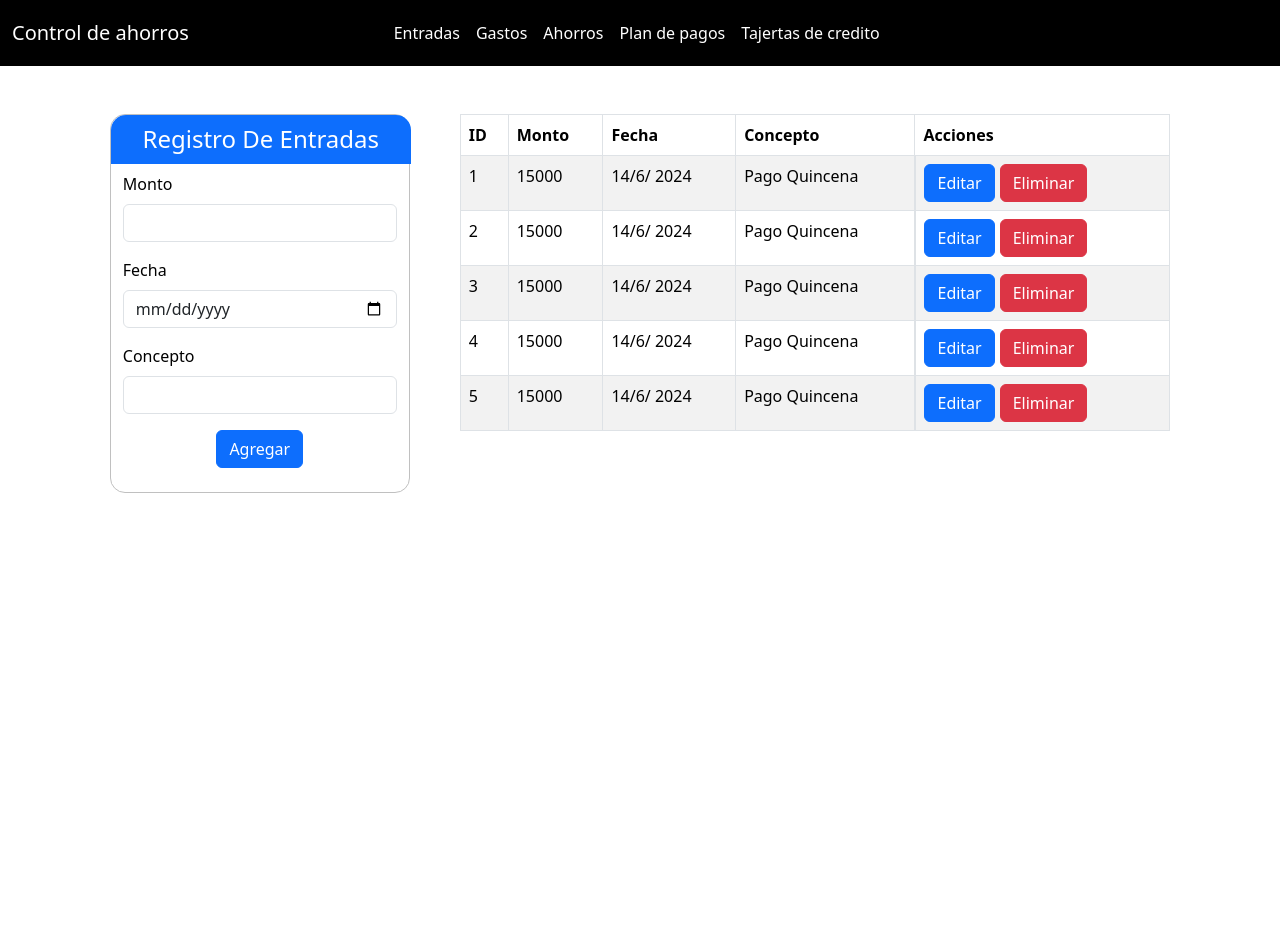
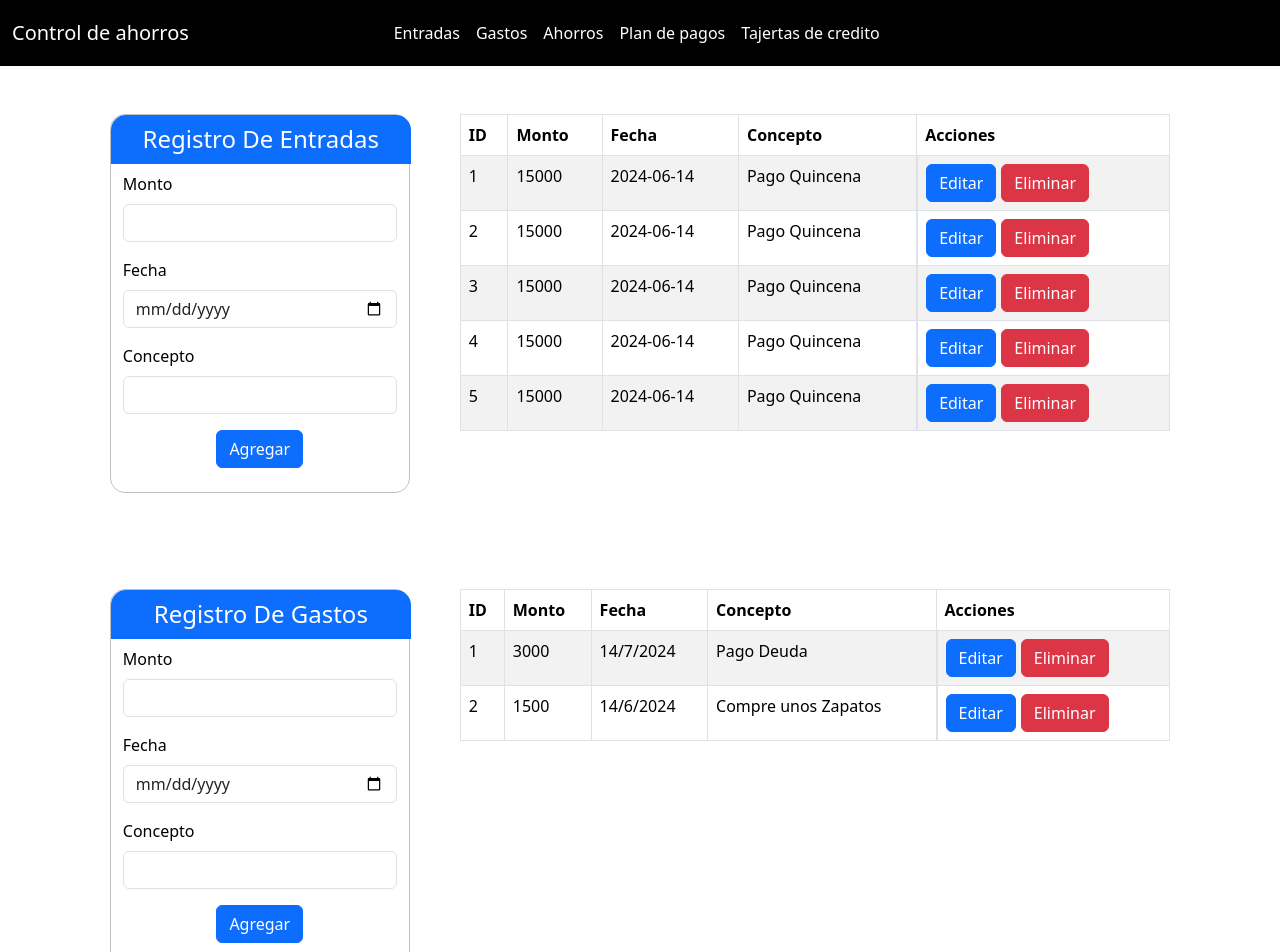
Before and after one commit to Andriusdesarolladorweb/Proyecto, a React (Create React App) app: page / in a window 1280 px wide. Shown: the top 952 px of the page. Before the commit the page ends 800 px from the top, so only its background shows below. Built offline with nearby package versions, Linux system fonts and the light colour scheme.

Commit message:
Actulize el insert, update y delete

```diff
--- a/src/Componte/CrudEntradas.js
+++ b/src/Componte/CrudEntradas.js
@@ -1,20 +1,29 @@
 import "../css/CrudEntradas.css";
-import React, { useState } from "react";
+import React, { useState, useEffect } from "react";
 
-//Array para mostrar datos en la tabla
 export default function CrudEntradas() {
-  const mostrar = [
-    { id: 1, monto: 15000, fecha: "14/6/ 2024", concepto: "Pago Quincena" },
-    { id: 2, monto: 15000, fecha: "14/6/ 2024", concepto: "Pago Quincena" },
-    { id: 3, monto: 15000, fecha: "14/6/ 2024", concepto: "Pago Quincena" },
-    { id: 4, monto: 15000, fecha: "14/6/ 2024", concepto: "Pago Quincena" },
-    { id: 5, monto: 15000, fecha: "14/6/ 2024", concepto: "Pago Quincena" },
+  const mostrarDatos = [
+    { id: 1, monto: 15000, fecha: "2024-06-14", concepto: "Pago Quincena" },
+    { id: 2, monto: 15000, fecha: "2024-06-14", concepto: "Pago Quincena" },
+    { id: 3, monto: 15000, fecha: "2024-06-14", concepto: "Pago Quincena" },
+    { id: 4, monto: 15000, fecha: "2024-06-14", concepto: "Pago Quincena" },
+    { id: 5, monto: 15000, fecha: "2024-06-14", concepto: "Pago Quincena" },
   ];
 
-  const [data, setData] = useState(mostrar);
+  // Cargar datos desde localStorage o usar datos predeterminados
+  const [data, setData] = useState(() => {
+    const storedData = localStorage.getItem("entradas");
+    return storedData ? JSON.parse(storedData) : mostrarDatos;
+  });
   const [monto, setMonto] = useState("");
   const [fecha, setFecha] = useState("");
   const [concepto, setConcepto] = useState("");
+  const [editId, setEditId] = useState(null);
+
+  // Guardar datos en localStorage cuando 'data' cambia
+  useEffect(() => {
+    localStorage.setItem("entradas", JSON.stringify(data));
+  }, [data]);
 
   const handleChange = (e) => {
     const { name, value } = e.target;
@@ -27,25 +36,72 @@ export default function CrudEntradas() {
     }
   };
 
-  const insertar = () => {
-    const id = data.length + 1;
-    const nuevaEntrada = { id, monto, fecha, concepto };
-    setData([...data, nuevaEntrada]);
+  // Insertar registro
+  const handleInsertClick = () => {
+    if (!editId) {
+      const id = data.length ? Math.max(data.map((d) => d.id)) + 1 : 1;
+      const nuevaEntrada = { id, monto, fecha, concepto };
+      setData([...data, nuevaEntrada]);
+      setMonto("");
+      setFecha("");
+      setConcepto("");
+    }
+
+    //Alerta de que se registro correctamente
+    alert("!Se ha registrado correctamente¡");
+  };
+
+  // Editar registros
+  const handleEditClick = (id) => {
+    const entryToEdit = data.find((entry) => entry.id === id);
+    if (entryToEdit) {
+      setMonto(entryToEdit.monto);
+      setFecha(entryToEdit.fecha);
+      setConcepto(entryToEdit.concepto);
+      setEditId(id);
+    }
+  };
+
+  const handleSaveClick = () => {
+    const newData = data.map((entry) => {
+      if (entry.id === editId) {
+        return {
+          ...entry,
+          monto: monto,
+          fecha: fecha,
+          concepto: concepto,
+        };
+      }
+      return entry;
+    });
+    setData(newData);
     setMonto("");
     setFecha("");
     setConcepto("");
+    setEditId();
+
+    //Alerta de que se edito correctamente
+    alert("Se ha editado correctamente¡");
+  };
+
+  const handleDeleteClick = (id) => {
+    const newData = data.filter((entry) => entry.id !== id);
+    setData(newData);
+
+    //Alerta de que se elimino correctamente
+    alert("Se ha eliminado correctamente¡");
   };
 
   return (
     <div>
       <div className="container-primary d-flex justify-content-center p-5">
         <div className="Container-formulario">
-          <form className=" Formulario bg-white text-black">
+          <form className="Formulario bg-white text-black">
             <div className="Container-titulo bg-primary">
               <h4 className="text-center text-white">Registro De Entradas</h4>
             </div>
             <div className="container">
-              <div className="mb-3 ">
+              <div className="mb-3">
                 <label htmlFor="Monto" className="form-label">
                   Monto
                 </label>
@@ -86,17 +142,17 @@ export default function CrudEntradas() {
               </div>
               <button
                 type="button"
-                className="btn btn-primary submit-btn text-center d-flex m-auto "
-                onClick={insertar}
+                className="btn btn-primary submit-btn text-center d-flex m-auto"
+                onClick={editId ? handleSaveClick : handleInsertClick}
               >
-                Agregar
+                {editId ? "Actualizar" : "Agregar"}
               </button>
               <br />
             </div>
           </form>
         </div>
-        <div className="container-table ">
-          <table className="table table-bordered table-striped ">
+        <div className="container-table">
+          <table className="table table-bordered table-striped">
             <thead>
               <tr>
                 <th>ID</th>
@@ -113,9 +169,19 @@ export default function CrudEntradas() {
                   <td>{elemento.monto}</td>
                   <td>{elemento.fecha}</td>
                   <td>{elemento.concepto}</td>
-                  <td className="d-flex ">
-                    <button className="btn btn-primary ">Editar</button>
-                    <button className="btn btn-danger ">Eliminar</button>
+                  <td className="d-flex">
+                    <button
+                      className="btn btn-primary"
+                      onClick={() => handleEditClick(elemento.id)}
+                    >
+                      Editar
+                    </button>
+                    <button
+                      className="btn btn-danger"
+                      onClick={() => handleDeleteClick(elemento.id)}
+                    >
+                      Eliminar
+                    </button>
                   </td>
                 </tr>
               ))}
--- /dev/null
+++ b/src/Componte/Gastos.js
@@ -0,0 +1,125 @@
+import "../css/Gastos.css";
+import React, { useState } from "react";
+
+//Array para mostrar datos en la tabla
+export default function Gastos() {
+  const mostrar = [
+    { id: 1, monto: 3000, fecha: "14/7/2024", concepto: "Pago Deuda" },
+    { id: 2, monto: 1500, fecha: "14/6/2024", concepto: "Compre unos Zapatos" },
+  ];
+
+  const [data, setData] = useState(mostrar);
+  const [monto, setMonto] = useState("");
+  const [fecha, setFecha] = useState("");
+  const [concepto, setConcepto] = useState("");
+
+  const handleChange = (e) => {
+    const { name, value } = e.target;
+    if (name === "Monto") {
+      setMonto(value);
+    } else if (name === "Fecha") {
+      setFecha(value);
+    } else if (name === "Concepto") {
+      setConcepto(value);
+    }
+  };
+
+  const insertar = () => {
+    const id = data.length + 1;
+    const nuevaEntrada = { id, monto, fecha, concepto };
+    setData([...data, nuevaEntrada]);
+    setMonto("");
+    setFecha("");
+    setConcepto("");
+  };
+
+  return (
+    <div>
+      <div className="container-primary d-flex justify-content-center p-5">
+        <div className="Container-formulario">
+          <form className=" Formulario bg-white text-black">
+            <div className="Container-titulo bg-primary">
+              <h4 className="text-center text-white">Registro De Gastos</h4>
+            </div>
+            <div className="container">
+              <div className="mb-3 ">
+                <label htmlFor="Monto" className="form-label">
+                  Monto
+                </label>
+                <input
+                  type="text"
+                  className="form-control"
+                  id="Monto"
+                  name="Monto"
+                  value={monto}
+                  onChange={handleChange}
+                />
+              </div>
+              <div className="mb-3 mt-3">
+                <label htmlFor="Fecha" className="form-label">
+                  Fecha
+                </label>
+                <input
+                  type="date"
+                  className="form-control"
+                  id="Fecha"
+                  name="Fecha"
+                  value={fecha}
+                  onChange={handleChange}
+                />
+              </div>
+              <div className="mb-3">
+                <label htmlFor="Concepto" className="form-label">
+                  Concepto
+                </label>
+                <input
+                  type="text"
+                  className="form-control"
+                  id="Concepto"
+                  name="Concepto"
+                  value={concepto}
+                  onChange={handleChange}
+                />
+              </div>
+              <button
+                type="button"
+                className="btn btn-primary submit-btn text-center d-flex m-auto "
+                onClick={insertar}
+              >
+                Agregar
+              </button>
+              <br />
+            </div>
+          </form>
+        </div>
+        <div className="container-table ">
+          <table className="table table-bordered table-striped ">
+            <thead>
+              <tr>
+                <th>ID</th>
+                <th>Monto</th>
+                <th>Fecha</th>
+                <th>Concepto</th>
+                <th>Acciones</th>
+              </tr>
+            </thead>
+            <tbody>
+              {data.map((elemento) => (
+                <tr key={elemento.id}>
+                  <td>{elemento.id}</td>
+                  <td>{elemento.monto}</td>
+                  <td>{elemento.fecha}</td>
+                  <td>{elemento.concepto}</td>
+                  <td className="d-flex ">
+                    <button className="btn btn-primary ">Editar</button>
+                    <button className="btn btn-danger ">Eliminar</button>
+                  </td>
+                </tr>
+              ))}
+            </tbody>
+          </table>
+        </div>
+      </div>
+    </div>
+  );
+}
--- /dev/null
+++ b/src/css/Gastos.css
@@ -0,0 +1,33 @@
+.container-primary {
+  width: 100%;
+}
+.Container-formulario {
+  margin: 0px;
+  padding: 0px;
+  width: 350px;
+}
+.Container-titulo {
+  width: 300px;
+  border-top-left-radius: 15px;
+  border-top-right-radius: 15px;
+}
+
+.Container-titulo h4 {
+  padding: 10px;
+}
+
+.Formulario {
+  border-radius: 15px;
+  border: 1px solid;
+  border-color: rgb(192, 192, 192);
+  margin-right: 15px;
+  width: 300px;
+}
+.btn {
+  text-align: center;
+  margin-right: 5px;
+}
+
+.container-table {
+  width: 60%;
+}
--- a/src/index.js
+++ b/src/index.js
@@ -2,6 +2,7 @@ import { StrictMode } from "react";
 import { createRoot } from "react-dom/client";
 import Menu from ".//Componte/Menu";
 import CrudEntradas from ".//Componte/CrudEntradas";
+import Gastos from ".//Componte/Gastos";
 const rootElement = document.getElementById("root");
 const root = createRoot(rootElement);
 
@@ -9,5 +10,6 @@ root.render(
   <StrictMode>
     <Menu />
     <CrudEntradas />
-  </StrictMode>
+    <Gastos />
+  </StrictMode>,
 );
```
